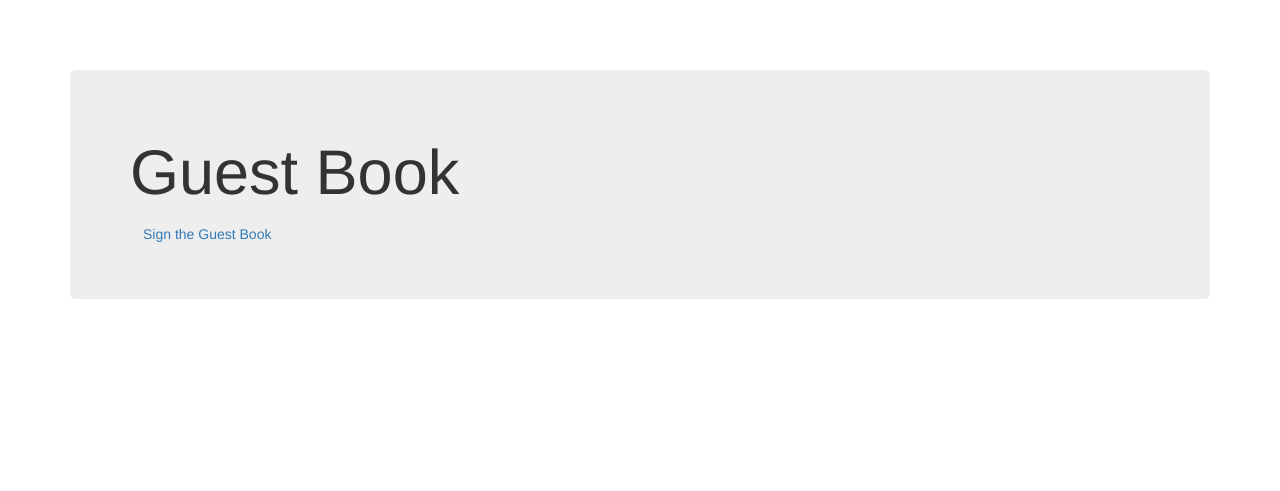
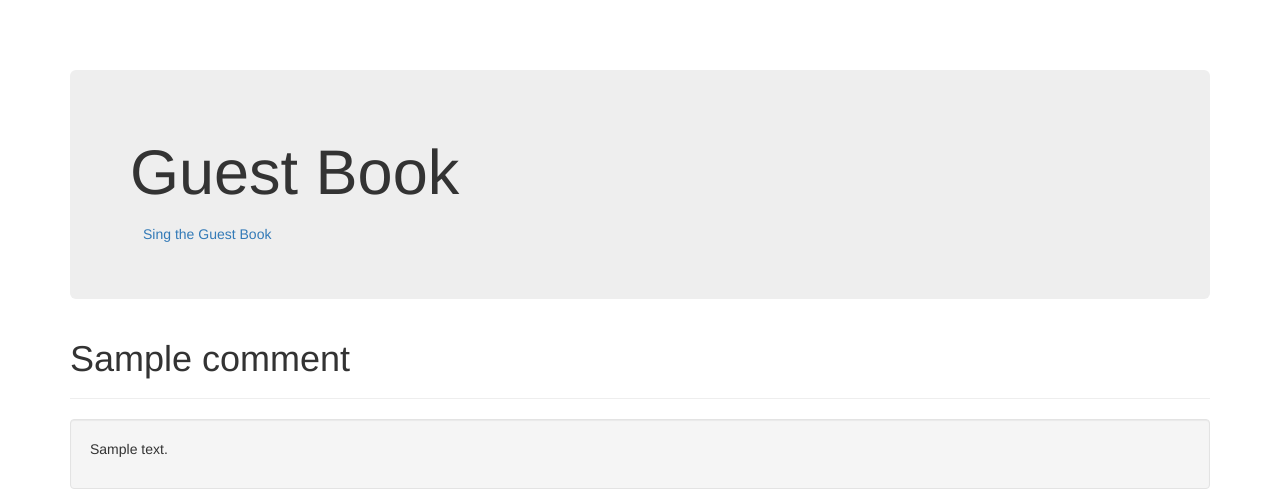
Before and after one commit to Piyawan00/HelloCloud, a Flask app: page / in a window 1280 px wide. Shown: the top 491 px of the page. Run offline with Flask 2, Linux system fonts and the light colour scheme; tables that the repository leaves empty hold one stand-in row (values such as "Sample post"); some libraries are stand-ins or nearby versions.

Commit message:
Update index7.html

```diff
--- a/HelloCloud/templates/index7.html
+++ b/HelloCloud/templates/index7.html
@@ -19,24 +19,24 @@
         <link href = "{{ url_for('static', filename='css/theme.css') }}" rel="stylesheet">
     </head>
     <body>
-
         <div class="container theme-showcase" role="main">
 
             <div class="jumbotron">
                 <h1>Guest Book</h1>
-                <a type="button" class="btn btn-link" href="{{ url_for('sign') }}">Sign the Guest Book</a>
+                <a type="button" class="btn btn-link" href="{{ url_for('sign') }}">Sing the Guest Book</a>
             </div>
 
-            {% for r in resuit %}
+            {% for r in result %}
             <div class="page-header">
-                <h1>{{ r.name }} </h1>
+                <h1>{{ r.name }}</h1>
             </div>
-            <div class="well" >
+            <div class="well">
                 <p>{{ r.comment }}</p>
             </div>
             {% endfor %}
 
-        </div> <!-- /container -->
+        </div><!-- /container -->
 
     </body>
+
 </html>
```
